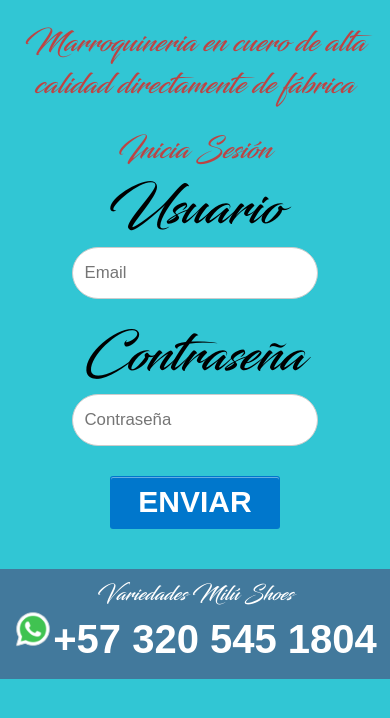
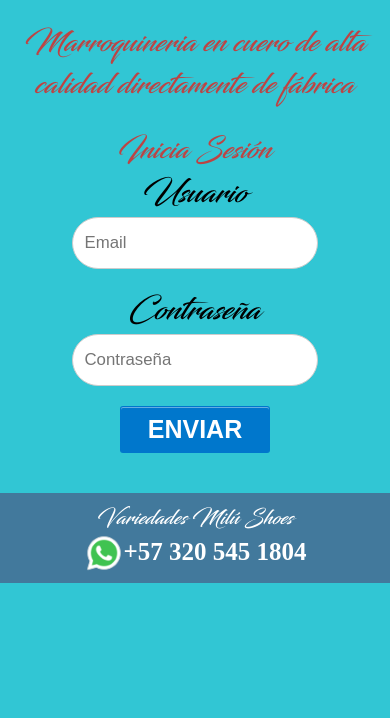
Before and after one commit to jasba24/Sena, a React (Vite) app in the folder web/: page /admin/login in a window 390 px wide. Shown: the top 718 px of the page. Built offline with nearby package versions, Linux system fonts and the light colour scheme.

Commit message:
resolve responsive design errors

```diff
--- a/web/src/components/layout/footer.jsx
+++ b/web/src/components/layout/footer.jsx
@@ -14,7 +14,7 @@ function Footer() {
       <div className="footer-link">
         <a className="phone" href="https://wa.link/wg8v7o" target="_blank">
           <img src={whatsapp} alt="whatsapp-icon" />
-          +57 320 545 1804
+          <span>+57 320 545 1804</span>
         </a>
       </div>
     </div>
--- a/web/src/components/styles/footer.css
+++ b/web/src/components/styles/footer.css
@@ -31,10 +31,13 @@ span {
 .footer-link {
   display: flex;
 }
+.footer-link span {
+  font-family: serif;
+}
 
 @media (max-width: 800px) {
   .footer span {
-    font-size: 20px;
+    font-size: 30px;
   }
   .footer .logo {
     display: none;
@@ -62,6 +65,9 @@ span {
     width: 40px;
     height: 40px;
   }
+  .footer-link span {
+    font-size: 25px;
+  }
 }
 
 @media (max-width: 350px) {
--- a/web/src/components/styles/header.css
+++ b/web/src/components/styles/header.css
@@ -133,6 +133,6 @@ nav img {
   header h1,
   .red-title,
   .title {
-    font-size: 15px;
+    font-size: 20px;
   }
 }
--- a/web/src/components/styles/home.css
+++ b/web/src/components/styles/home.css
@@ -54,7 +54,6 @@ h2 {
 .gallery-container {
   display: flex;
   justify-content: space-between;
-  width: 1000px;
   margin: 0 auto 20px;
 }
 
@@ -154,21 +153,38 @@ h2 {
   }
 }
 
+@media (max-width: 900px) {
+  .gallery-container {
+    display: grid;
+    grid-template-columns: repeat(3, 1fr);
+    gap: 1rem;
+  }
+  .gallery-container>div:nth-child(4) {
+    grid-column: 2 / 3;
+  }
+}
+
 @media (max-width: 700px) {
   .catalog-container {
     flex-direction: column;
   }
-  .section-container {
-    overflow-x: hidden;
+  .gallery-container {
+    grid-template-columns: repeat(2, 1fr);
+  }
+  .gallery-container>div>button {
+    font-size: 12px;
+  }
+  .section-container h2 {
+    font-size: 30px;
+  }
+  .buy-button {
+    font-size: 20px;
+  }
+}
+
+@media (max-width: 500px) {
+  .gallery-container {
+    display: flex;
     flex-direction: column;
   }
-  .section-container img {
-    height: 500px;
-  }
-  .section-container h2 {
-    font-size: 40px;
-  }
-  .buy-button {
-    font-size: 40px;
-  }
 }
--- a/web/src/components/styles/menu.css
+++ b/web/src/components/styles/menu.css
@@ -13,12 +13,12 @@
   width: 50px;
   position: absolute;
   right: 10px;
-  top: -15px;
+  top: 15px;
 }
 
 .dropdown-menu {
   position: absolute;
-  top: 40px;
+  top: 20px;
   right: 0;
   background-color: white;
   border: 1px solid #ccc;
@@ -61,3 +61,15 @@
   font-size: 16px;
   cursor: pointer;
 }
+
+@media (max-width: 650px) {
+  .dropdown-menu {
+    width: 150px;
+    top: 35px;
+  }
+  .menu-option {
+    font-size: 15px;
+    padding-top: 0;
+    padding-bottom: 0;
+  }
+}
--- a/web/src/components/styles/product.css
+++ b/web/src/components/styles/product.css
@@ -3,13 +3,7 @@ body {
   padding: 0;
 }
 
-main {
-  margin: 20px;
-  display: flex;
-  align-items: center;
-  justify-content: space-around;
-  flex-wrap: wrap;
-}
+
 main div img {
   border: 20px solid #00FFD1;
 
@@ -101,6 +95,14 @@ input {
   main img {
     max-width: 89%;
   }
+    .black-title {
+    font-size: 30px;
+  }
+  #buttonSubmit {
+    font-size: 25px;
+    width: 150px;
+    margin-top: 0;
+  }
 }
 
 @media (max-width: 370px) {
--- a/web/src/components/styles/shoesList.css
+++ b/web/src/components/styles/shoesList.css
@@ -26,7 +26,6 @@
 
 .green {
   background-color: green;
-  margin-left: 50px;
 }
 .red {
   background-color: red;
```
